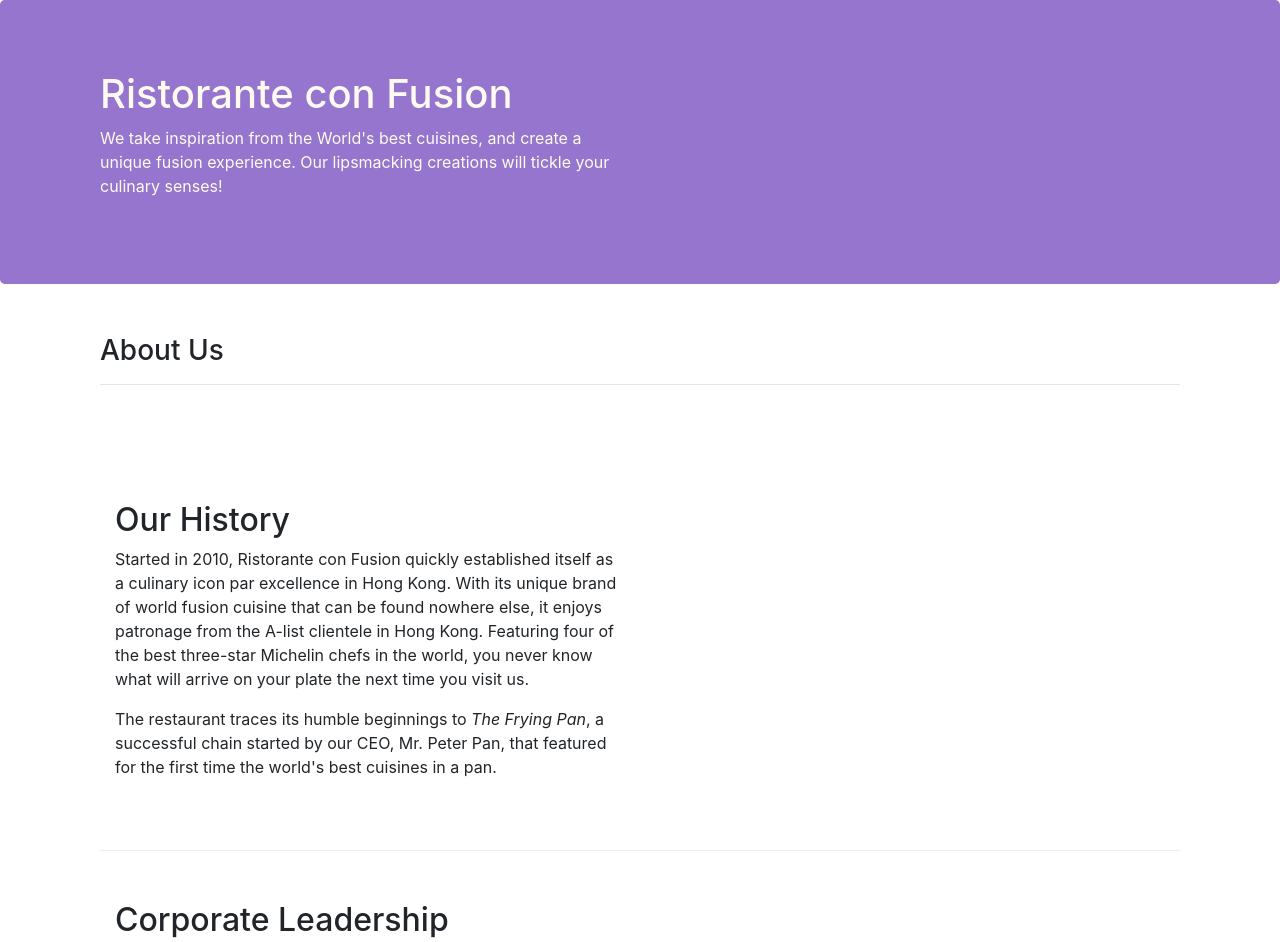
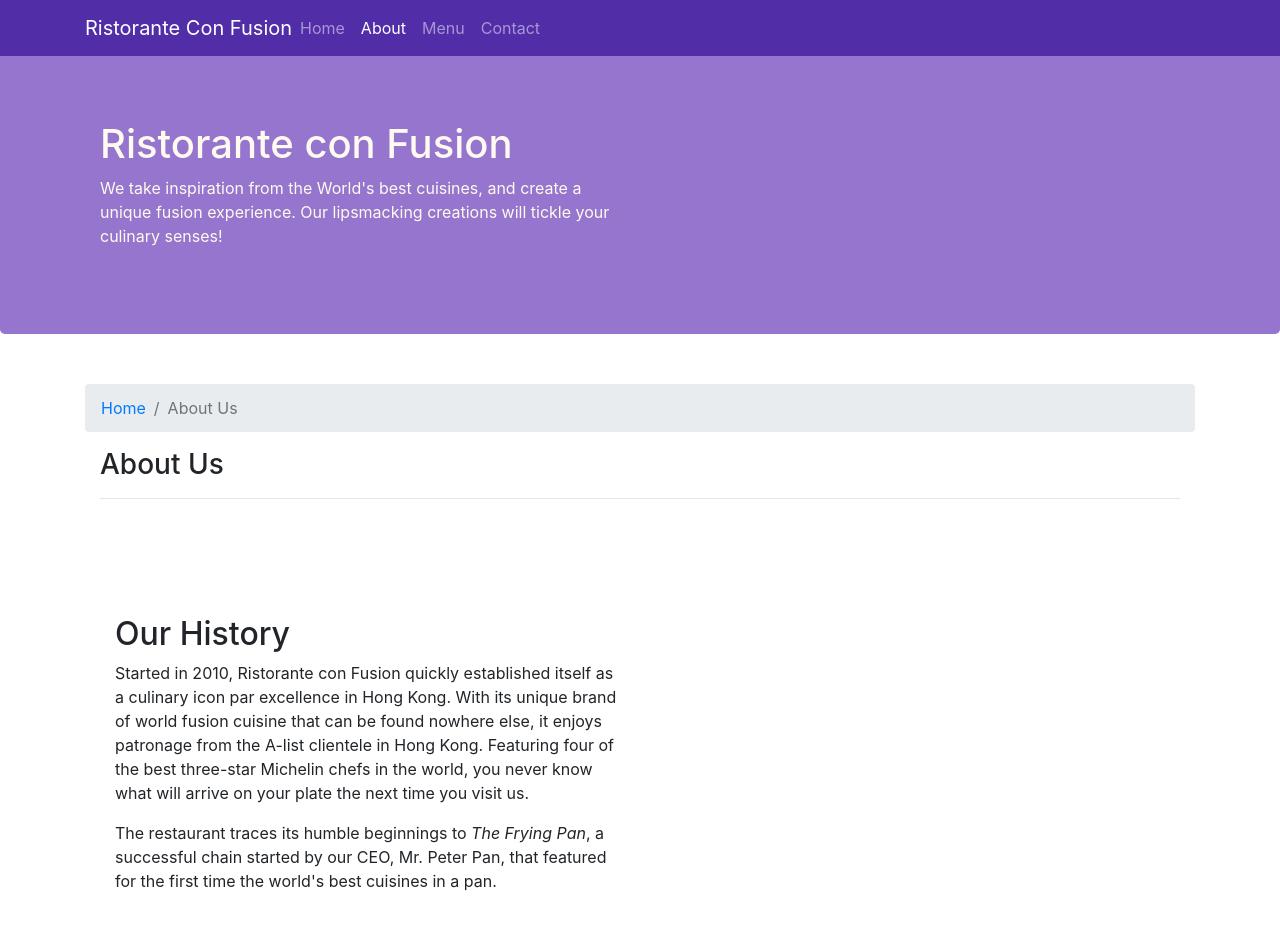
Before and after one commit to KartikSgh/Bootstrap4, a website: page aboutus.html in a window 1280 px wide. Shown: the top 942 px of the page. Drawn offline with nearby package versions, Linux system fonts and the light colour scheme.

Commit message:
navbar and breadcrumbs

```diff
--- a/CSS/aboutus-style.css
+++ b/CSS/aboutus-style.css
@@ -33,3 +33,12 @@ address{
     margin:0px;
     color:#0f0f0f;
 }
+
+body{
+    padding:50px 0px 0px 0px;
+    z-index:0;
+}
+
+.navbar-dark {
+     background-color: #512DA8;
+}
--- a/CSS/styles.css
+++ b/CSS/styles.css
@@ -28,3 +28,12 @@ address{
     margin:0px;
     color:#0f0f0f;
 }
+
+body{
+    padding:50px 0px 0px 0px;
+    z-index:0;
+}
+
+.navbar-dark {
+     background-color: #512DA8;
+}
--- a/aboutus.html
+++ b/aboutus.html
@@ -15,6 +15,22 @@
 </head>
 
 <body>
+    <nav class="navbar navbar-dark navbar-expand-sm fixed-top">
+        <div class="container">
+            <button class="navbar-toggler" type="button" data-toggle="collapse" data-target="#Navbar">
+                <span class="navbar-toggler-icon"></span>
+            </button>
+            <a class="navbar-brand mr-auto" href="./index.html">Ristorante Con Fusion</a>
+            <div class="collapse navbar-collapse" id="Navbar">
+                <ul class="navbar-nav mr-auto">
+                    <li class="nav-item"><a class="nav-link" href="./index.html">Home</a></li>
+                    <li class="nav-item active"><a class="nav-link" href="#">About</a></li>
+                    <li class="nav-item"><a class="nav-link" href="#">Menu</a></li>
+                    <li class="nav-item"><a class="nav-link" href="#">Contact</a></li>
+                </ul>
+            </div>
+        </div>
+    </nav>
 
     <header class="jumbotron">
         <div class="container">
@@ -31,6 +47,10 @@
 
     <div class="container">
         <div class="row row-content-aboutus">
+            <ol class="col-12 breadcrumb">
+                <li class="breadcrumb-item"><a href="./index.html">Home</a></li>
+                <li class="breadcrumb-item active">About Us</li>
+            </ol>
             <div class="col-12">
                <h3>About Us</h3>
                <hr>
@@ -72,7 +92,7 @@
                 <div class="col-4 offset-1 col-sm-2">
                     <h5>Links</h5>
                     <ul class="list-unstyled">
-                        <li><a href="#">Home</a></li>
+                        <li><a href="./index.html">Home</a></li>
                         <li><a href="#">About</a></li>
                         <li><a href="#">Menu</a></li>
                         <li><a href="#">Contact</a></li>
```
Also changed, not shown: index.html (+17 -1 lines).
